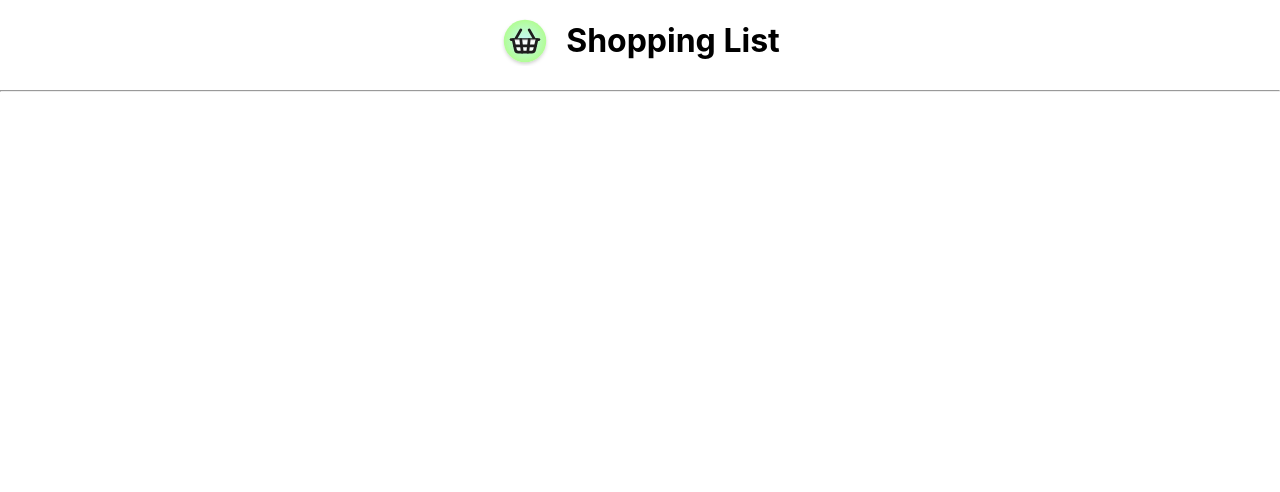
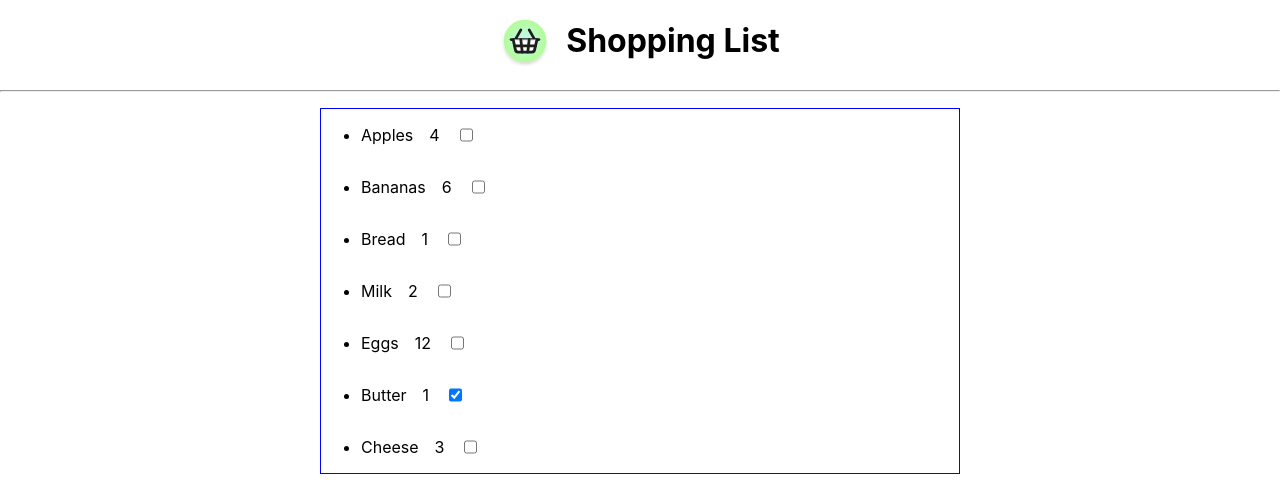
Before and after one commit to hstahelin/shopping-list, a React (Create React App) app: page / in a window 1280 px wide. Shown: the top 492 px of the page. Built offline with nearby package versions, Linux system fonts and the light colour scheme.

Commit message:
Add item list

```diff
--- a/src/App.js
+++ b/src/App.js
@@ -1,10 +1,18 @@
 import "./App.css";
+
+import shoppingList from "./data/list.json";
+
 import Header from "./components/Header/Header";
+import ItemList from "./components/ItemList/ItemList";
+import { useState } from "react";
 
 function App() {
+  const [itemList, setItemList] = useState(shoppingList);
+
   return (
     <div className="App">
       <Header />
+      <ItemList itemList={itemList} />
     </div>
   );
 }
--- /dev/null
+++ b/src/components/Item/Item.css
@@ -0,0 +1,4 @@
+.item {
+  display: flex;
+  gap: 1rem;
+}
--- /dev/null
+++ b/src/components/Item/Item.jsx
@@ -0,0 +1,28 @@
+import { useState } from "react";
+import "./Item.css";
+
+function Item({ item }) {
+  const [checked, setChecked] = useState(item.checked);
+
+  function handleCheck() {
+    setChecked(!checked);
+  }
+
+  return (
+    <li>
+      <div className="item">
+        <p className="name">{item.name}</p>
+        <p className="qty">{item.quantity}</p>
+        <input
+          type="checkbox"
+          name="item"
+          id={item.id}
+          checked={checked}
+          onChange={handleCheck}
+        />
+      </div>
+    </li>
+  );
+}
+
+export default Item;
--- /dev/null
+++ b/src/components/ItemList/ItemList.css
@@ -0,0 +1,8 @@
+.item-list {
+  margin: auto;
+  width: 50%;
+}
+
+.list {
+  border: 1px solid blue;
+}
--- /dev/null
+++ b/src/components/ItemList/ItemList.jsx
@@ -0,0 +1,16 @@
+import Item from "../Item/Item";
+import "./ItemList.css";
+
+function ItemList({ itemList }) {
+  return (
+    <section className="item-list">
+      <ul className="list">
+        {itemList.map((item) => (
+          <Item key={item.id} item={item} />
+        ))}
+      </ul>
+    </section>
+  );
+}
+
+export default ItemList;
--- /dev/null
+++ b/src/data/list.json
@@ -0,0 +1,44 @@
+[
+  {
+    "id": 1,
+    "name": "Apples",
+    "quantity": 4,
+    "checked": false
+  },
+  {
+    "id": 2,
+    "name": "Bananas",
+    "quantity": 6,
+    "checked": false
+  },
+  {
+    "id": 3,
+    "name": "Bread",
+    "quantity": 1,
+    "checked": false
+  },
+  {
+    "id": 4,
+    "name": "Milk",
+    "quantity": 2,
+    "checked": false
+  },
+  {
+    "id": 5,
+    "name": "Eggs",
+    "quantity": 12,
+    "checked": false
+  },
+  {
+    "id": 6,
+    "name": "Butter",
+    "quantity": 1,
+    "checked": true
+  },
+  {
+    "id": 7,
+    "name": "Cheese",
+    "quantity": 3,
+    "checked": false
+  }
+]
```
